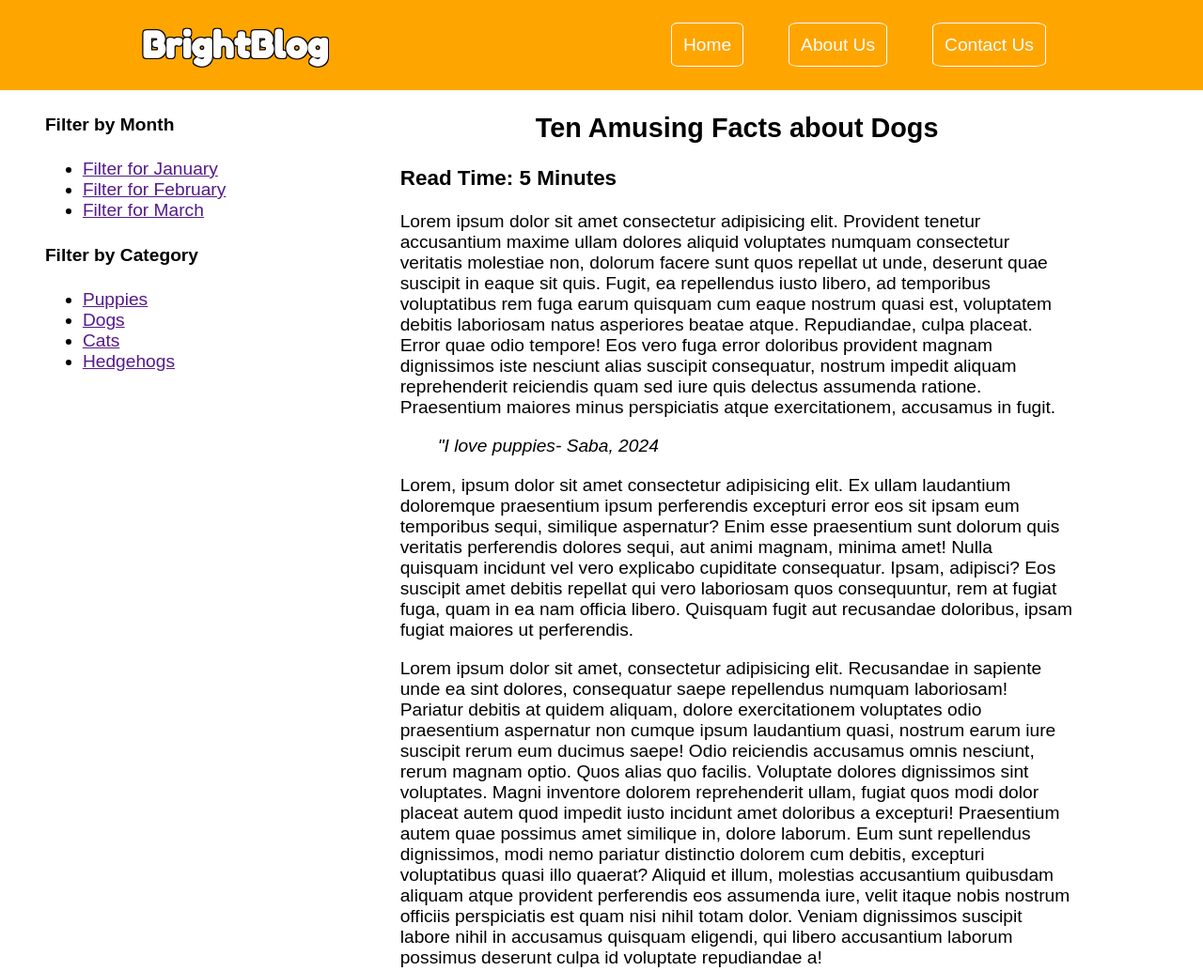
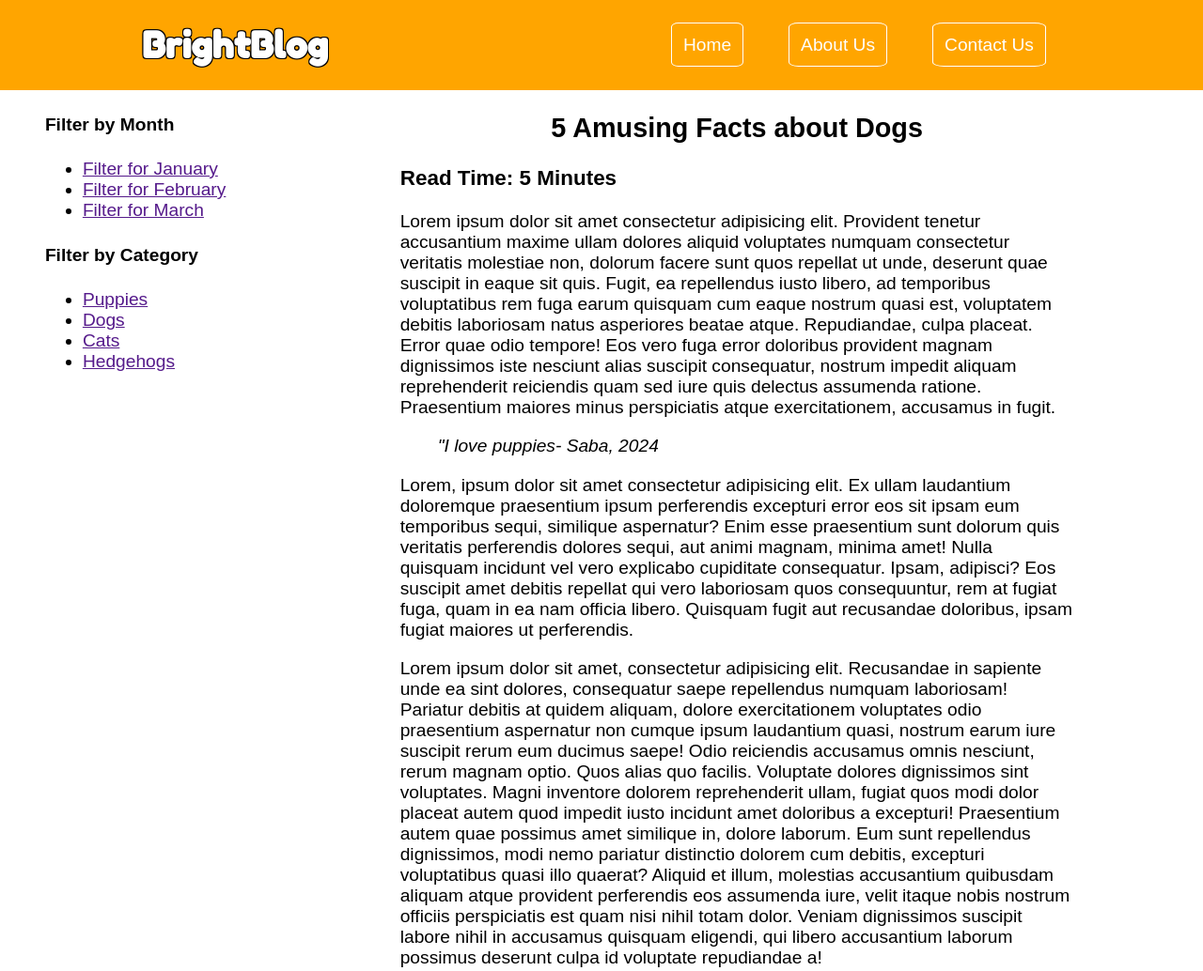
Before and after one commit to zsaba1/zsaba1.github.io, a plain HTML site: page index.html in a window 1280 px wide. Shown: the top 1034 px of the page at 94% size. Drawn offline with Linux system fonts and the light colour scheme; no server answers.

Commit message:
Update index.html

```diff
--- a/index.html
+++ b/index.html
@@ -51,7 +51,7 @@
             <article>
                 <header>
                     <!-- Article's header goes here -->
-                    <h2> Ten Amusing Facts about Dogs</h2>
+                    <h2> 5 Amusing Facts about Dogs</h2>
                     <h3> Read Time: 5 Minutes</h3>
                      <header>
                         <main>
```
